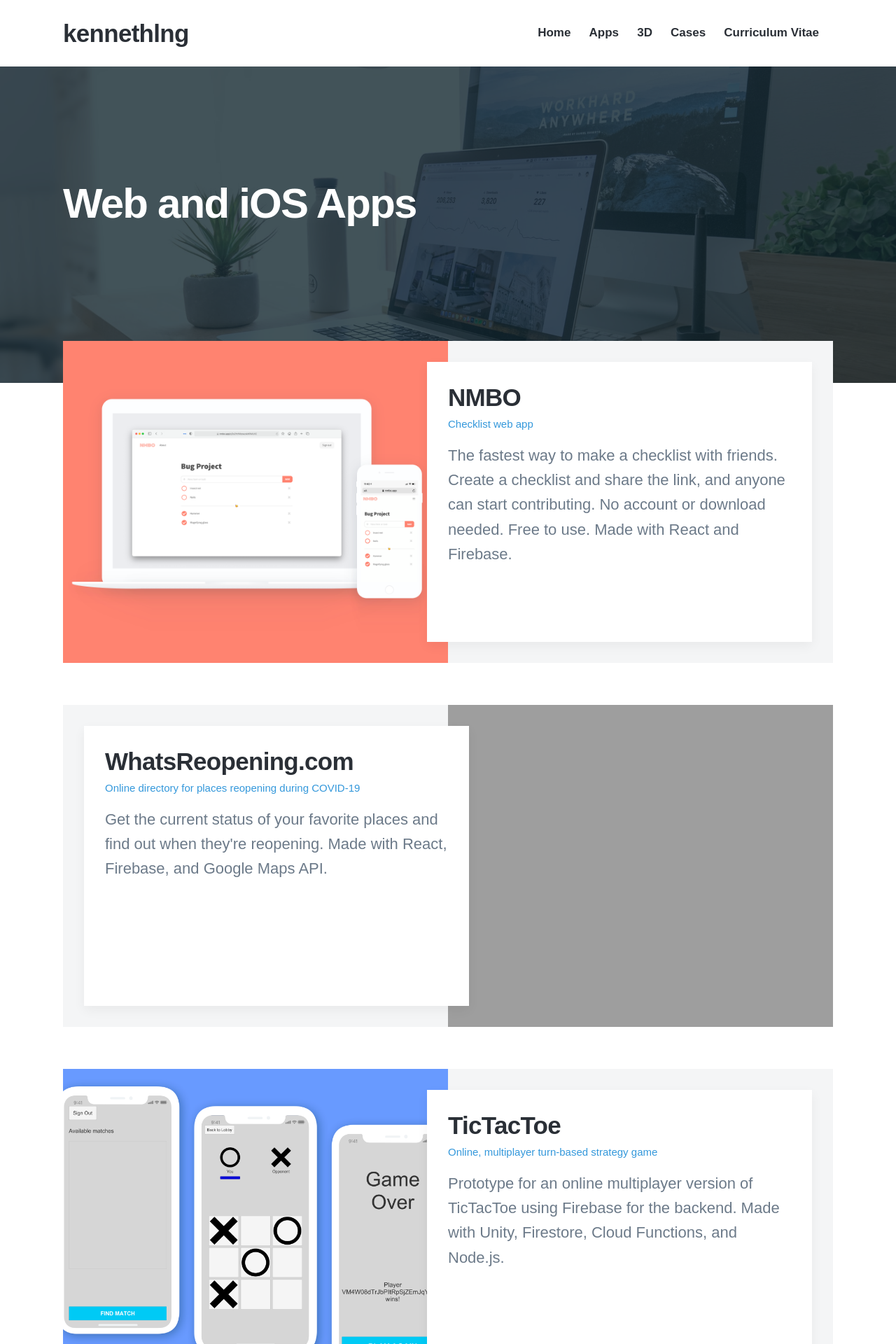
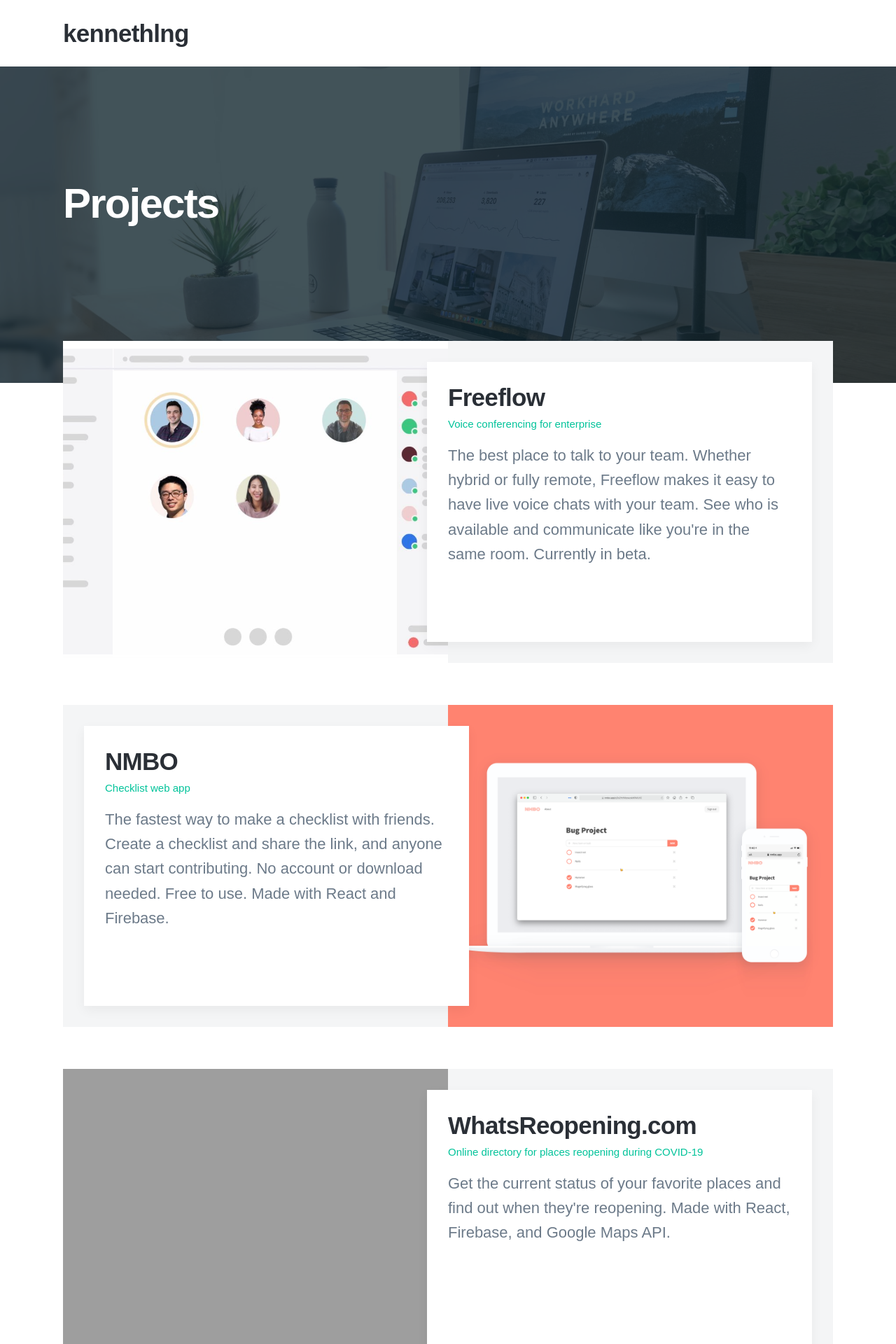
Before and after one commit to kennethfreeflow/kennethlng.github.io, a Jekyll site: the page built from projects/index.html, in a window 1280 px wide. Shown: the top 1920 px of the page at 70% size. Built offline with Jekyll 4.4.1, drawn with Linux system fonts in a browser that asks for light colours; nearby versions of some CDN libraries; some web fonts are replaced; some of the changed text lies outside the part shown.

Commit message:
Moved all projects to projects path

```diff
--- a/_config.yml
+++ b/_config.yml
@@ -10,7 +10,7 @@
   posts:
     output: true
     permalink: /:slug
-  apps:
+  projects:
     output: true
     permalink: /:slug
   3d:
@@ -41,7 +41,7 @@
   -
     scope:
       path: ""
-      type: "apps"
+      type: "projects"
     values:
       layout: "project"
   -
--- /dev/null
+++ b/_projects/2020-08-01-whats-reopening.md
@@ -0,0 +1,37 @@
+---
+title: 'WhatsReopening.com'
+subtitle: 'Online directory for places reopening during COVID-19'
+date: 2020-07-07 00:00:00
+description: Get the current status of your favorite places and find out when they're reopening. Made with React, Firebase, and Google Maps API.
+featured_image: '/images/projects/whats-reopening/cover@1x.png'
+---
+
+[WhatsReopening.com](https://whatsreopening.com) is a community-driven website I'm currently developing to track places (establishments, geographic locations, and prominent points of interest), their current status, and when they're reopening during COVID-19.
+
+<a href="https://github.com/narwhal-sightings/whats-reopening-web" class="button button--large">See the project on Github</a>
+
+![](/images/projects/whats-reopening/Screen Shot 2020-09-04 at 3.31.19 PM.png)
+
+![](/images/projects/whats-reopening/Screen Shot 2020-09-04 at 3.34.00 PM.png)
+
+![](/images/projects/whats-reopening/Screen Shot 2020-09-04 at 3.34.28 PM.png)
+
+![](/images/projects/whats-reopening/Screen Shot 2020-09-04 at 3.34.53 PM.png)
+
+## Stack
+
+The website is built with React for the front-end and Firebase (Firestore, Cloud Functions) for the backend. I'm using Material UI for the UI framework. Location data, photos, and the map are powered by Google Maps API.
+
+## Features
+
+### Place Verification using Google Maps API
+
+In order for users to add places to the website, they must first search for the place to see if it exists using the Google Maps Places autocomplete textfield. This prevents the database from being clouded with duplicate or poor entries.
+
+![](/images/projects/whats-reopening/Screen Shot 2020-09-04 at 3.34.18 PM.png)
+
+### Shareable Links
+
+Each filter that is applied is included as a URL parameter. The front page listens for changes to the URL to perform the appropraite query to the database. This allows users to share the places they are querying with others.
+
+![](/images/projects/whats-reopening/Screen Shot 2020-09-04 at 3.55.55 PM.png)
--- /dev/null
+++ b/_projects/2021-08-01-freeflow.md
@@ -0,0 +1,15 @@
+---
+title: 'Freeflow'
+subtitle: 'Voice conferencing for enterprise'
+date: 2020-11-02 00:00:00
+description: The best place to talk to your team. Whether hybrid or fully remote, Freeflow makes it easy to have live voice chats with your team. See who is available and communicate like you're in the same room. Currently in beta.
+featured_image: '/images/projects/freeflow/Screen Shot 2021-08-06 at 10.09.39 AM.png'
+---
+
+The best place to talk to your team. Whether hybrid or fully remote, Freeflow makes it easy to have live voice chats with your team. See who is available and communicate like you're in the same room.
+
+![](/images/projects/freeflow/Screen Shot 2021-08-06 at 10.09.39 AM.png)
+
+*Currently in beta*
+
+<a href="https://www.freeflow.chat/" class="button button--large">Go to website</a>
--- a/apps/index.html
+++ b/projects/index.html
@@ -1,7 +1,7 @@
 ---
 layout: default
-title: Apps
-description: Web and iOS apps
+title: Projects
+description:
 featured_image: /images/domenico-loia-hGV2TfOh0ns-unsplash.jpg
 ---
 
@@ -13,7 +13,7 @@
 
 	<div class="wrap">
 
-		<h1>Web and iOS Apps</h1>
+		<h1>Projects</h1>
 		<!-- <p>Check out what I'm making.</p> -->
 
 	</div>
@@ -24,19 +24,19 @@
 
 	<div class="wrap">
 
-		{% for app in site.apps reversed %}
+		{% for project in site.projects reversed %}
 
 		<article class="post">
 
 			<div class="post__image-wrap">
-				<div class="post__image" style="background-image: url({{ app.featured_image | relative_url }})"></div>
+				<div class="post__image" style="background-image: url({{ project.featured_image | relative_url }})"></div>
 			</div>
 
 			<div class="post__content-wrap">
 				<div class="post__content">
-					<h2 class="post__title"><a href="{{ app.url | relative_url }}">{{ app.title }}</a></h2>
-					<p class="post__subtitle">{{ app.subtitle }}</p>
-					<p class="post__description">{{ app.description }}</p>
+					<h2 class="post__title"><a href="{{ project.url | relative_url }}">{{ project.title }}</a></h2>
+					<p class="post__subtitle">{{ project.subtitle }}</p>
+					<p class="post__description">{{ project.description }}</p>
 				</div>
 			</div>
 
```
Also changed, not shown: _data/settings.yml (+12 -12 lines), index.html (+32 -4 lines), _projects/2017-01-29-mind-the-trap.md (renamed from _3d/2017-01-29-mind-the-trap.md), _projects/2017-03-17-puppy-space-rescue.md (renamed from _3d/2017-03-17-puppy-space-rescue.md), _projects/2018-07-08-wizards-duel-ar.md (renamed from _3d/2018-07-08-wizards-duel-ar.md), _projects/2018-10-21-vcoder.md (renamed from _3d/2018-10-21-vcoder.md), _projects/2019-06-30-refinity.md (renamed from _3d/2019-06-30-refinity.md), _projects/2020-03-25-digiroma.md (renamed from _apps/2020-03-25-digiroma.md), _projects/2020-06-30-cider.md (renamed from _apps/2020-06-30-cider.md), _projects/2020-07-10-tictactoe-multiplayer-unity-firebase.md (renamed from _apps/2020-07-10-tictactoe-multiplayer-unity-firebase.md), _projects/2020-10-21-nmbo.md (renamed from _apps/2020-10-21-nmbo.md), images/projects/freeflow/Screen Shot 2021-08-06 at 10.09.39 AM.png (added).
